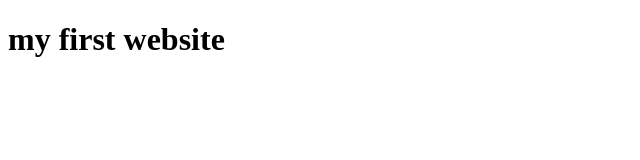
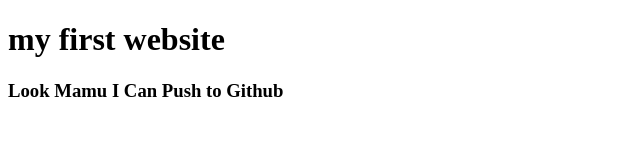
Before and after one commit to fnckamrul/Sigma-Web-Dev-Course, a plain HTML site: page index.html in a window 1280 px wide. Shown: the whole page, without its empty margins (0-640 px from the left). Drawn offline with Linux system fonts and the light colour scheme.

Commit message:
learned github

```diff
--- a/index.html
+++ b/index.html
@@ -7,5 +7,6 @@
 </head>
 <body>
     <h1>my first website</h1>
+    <h3>Look Mamu I Can Push to Github</h3>
 </body>
 </html>
```
Also changed, not shown: SigmaNote.txt.
